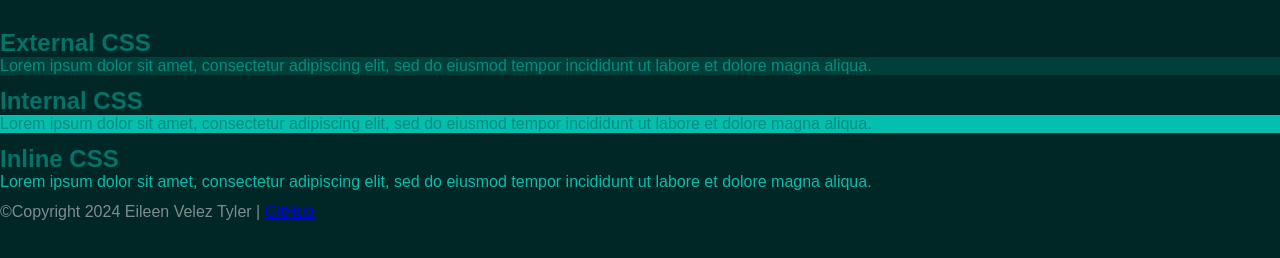
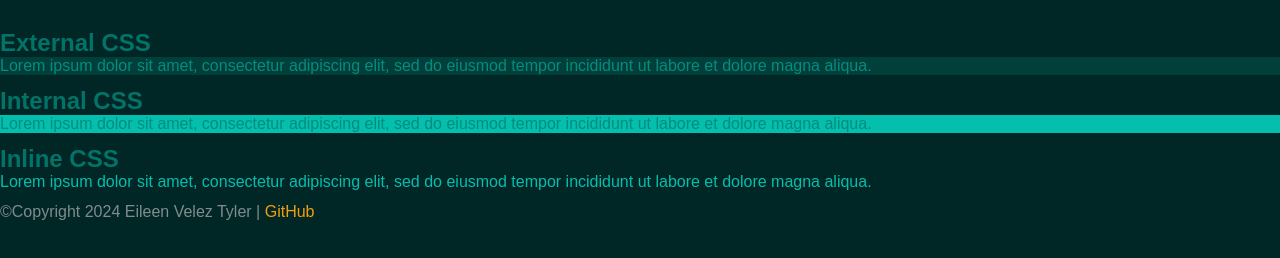
Before and after one commit to EileenVT/COMP001A.LectureActivity5, a plain HTML site: page css-appllication.html in a window 1280 px wide. Shown: the part 130-388 px from the top of the page. Drawn offline with Linux system fonts and the light colour scheme.

Commit message:
Styled links within paragraph in main css

```diff
--- a/main.css
+++ b/main.css
@@ -31,3 +31,8 @@ p {
     color: #7f8c8d; /* Grayish blue */
     margin-bottom: 12px; /* Adding some space below the paragraph */
 }
+/* Styling the link within the paragraph */
+p a {
+   color: #f39c12; /* Gold accent */
+   text-decoration: none; /* Removing the underline */
+}
```
